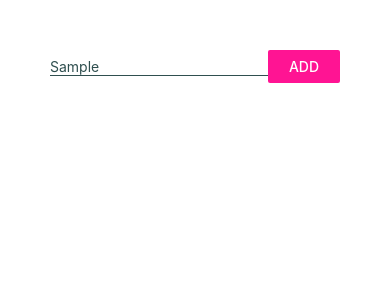
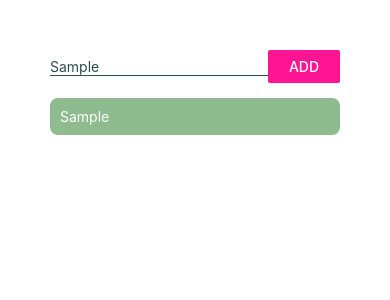
Before and after one commit to DannieSchu/rn-first-app, a React Native app: screen / in a window 390 px wide. Both pictures are taken after typing "Sample" into the empty fields and a click on the button "ADD". Shown: the top 300 px of the page. Built offline with nearby package versions, Linux system fonts and the light colour scheme.

Commit message:
render list with ScrollView

```diff
--- a/App.js
+++ b/App.js
@@ -1,15 +1,44 @@
-import React from 'react';
-import { StyleSheet, Text, View, TextInput, Button } from 'react-native';
+import React, { useState } from 'react';
+import { StyleSheet, Text, View, TextInput, Button, ScrollView } from 'react-native';
 
 export default function App() {
+  const [enteredGoal, setEnteredGoal] = useState('');
+  const [goalList, setGoalList] = useState([]);
+
+  const inputHandler = enteredText => {
+    setEnteredGoal(enteredText);
+  };
+
+  const buttonHandler = () => {
+    setGoalList(currentGoals => ([enteredGoal, ...currentGoals]))
+  };
+
+  const listElements = goalList.map((goal, i) => (
+    <View key={i} style={styles.listItem}>
+      <Text style={styles.text}>{goal}</Text>
+    </View>
+  ));
+
   return (
     <View style={styles.screen}>
       <View style={styles.inputContainer}>
-        <TextInput placeholder="First Goal" style={styles.input} />
+        <TextInput
+          placeholder="First Goal"
+          style={styles.input}
+          onChangeText={inputHandler}
+          value={enteredGoal}
+        />
         <View style={styles.buttonContainer}>
-          <Button title="Add" color="deeppink" />
+          <Button
+            title="Add"
+            color="deeppink"
+            onPress={buttonHandler}
+          />
         </View>
       </View>
+      <ScrollView>
+        {listElements}
+      </ScrollView>
     </View>
   );
 }
@@ -31,5 +60,14 @@ const styles = StyleSheet.create({
   },
   buttonContainer: {
     flex: 1
+  },
+  listItem: {
+    backgroundColor: 'darkseagreen',
+    padding: 10,
+    marginTop: 15,
+    borderRadius: 8
+  },
+  text: {
+    color: 'white'
   }
 })
```
